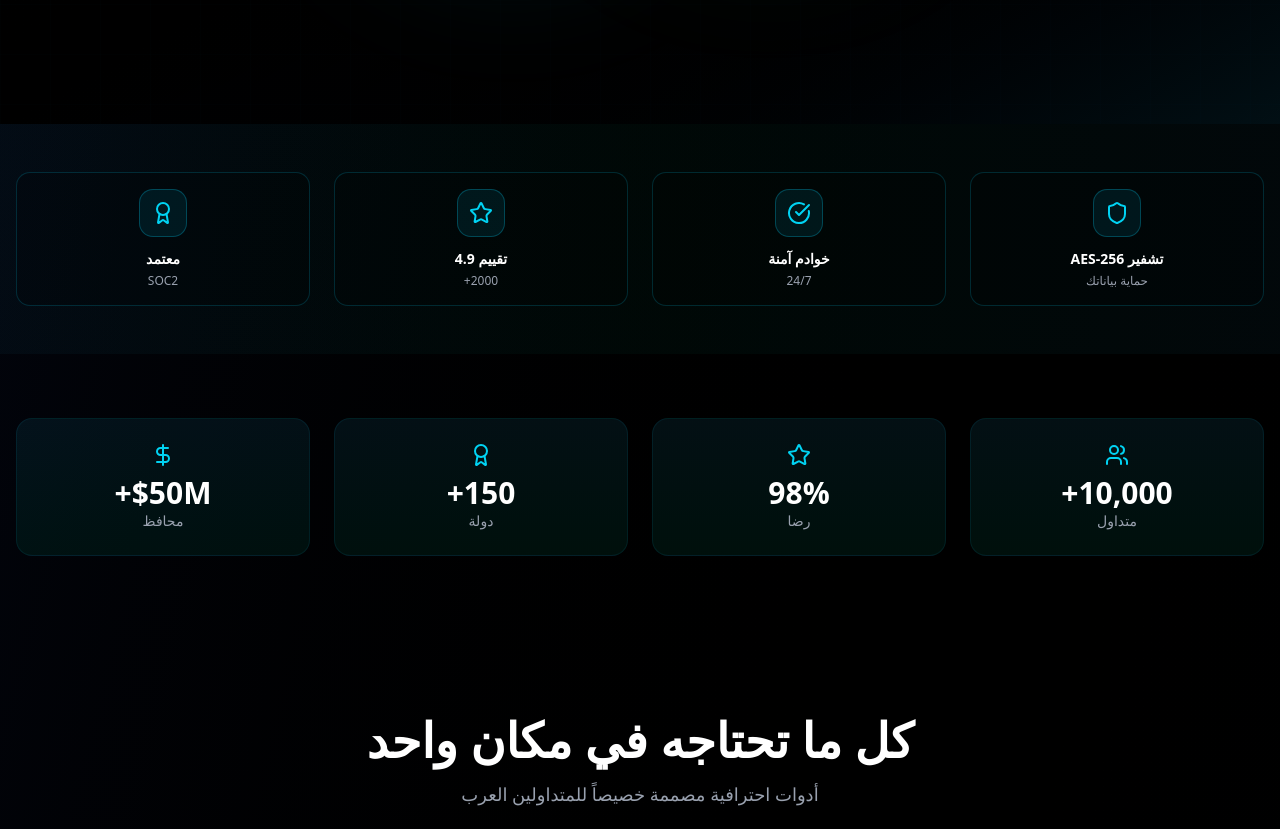
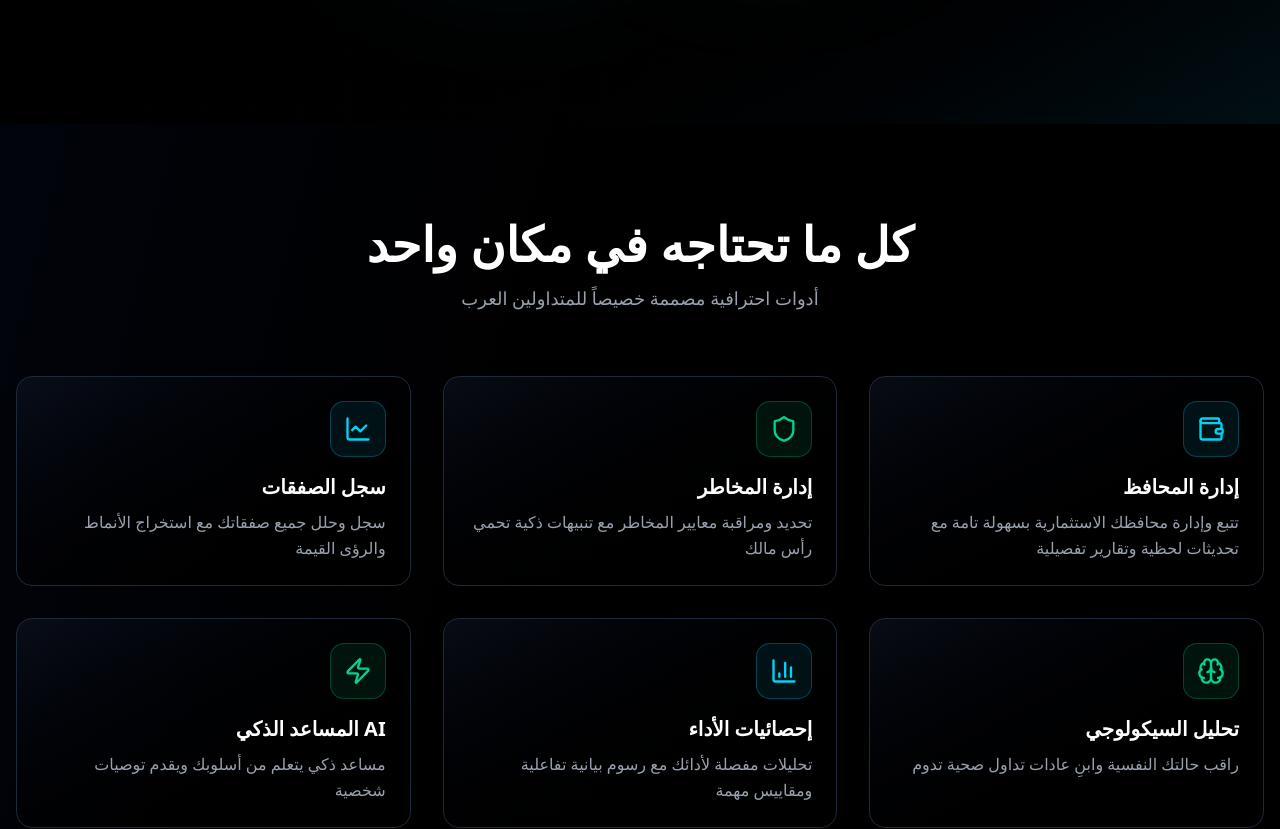
Before and after one commit to elswesy1/tredemaster, a Next.js app: page / in a window 1280 px wide. Shown: the part 660-1489 px from the top of the page. Built offline with nearby package versions, Linux system fonts and the light colour scheme; no server answers.

Commit message:
feat: improve landing page with radeath-inspired design

```diff
--- a/src/components/trading/landing-page.tsx
+++ b/src/components/trading/landing-page.tsx
@@ -635,13 +635,13 @@ export function LandingPage({ onGetStarted, onLogin }: LandingPageProps) {
       {/* Sections */}
       <div className="pt-16">
         <HeroSection language={language} onGetStarted={onGetStarted} onLogin={onLogin} />
-        <TrustBadges lng={language} />
-        <SocialProof lng={language} />
         <FeaturesSection language={language} />
         <PainPointSection language={language} />
         <DashboardPreview language={language} />
         <PricingSection language={language} onGetStarted={onGetStarted} />
         <LiveDemo lng={language} />
+        <TrustBadges lng={language} />
+        <SocialProof lng={language} />
       </div>
 
       {/* Footer */}
```
